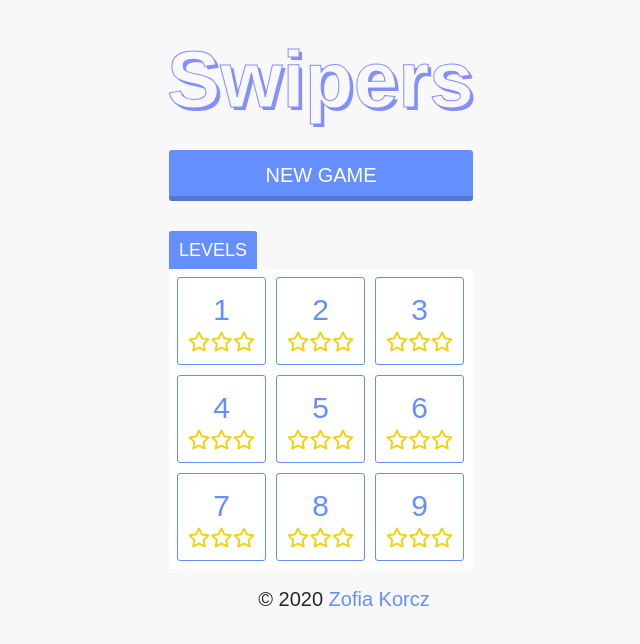
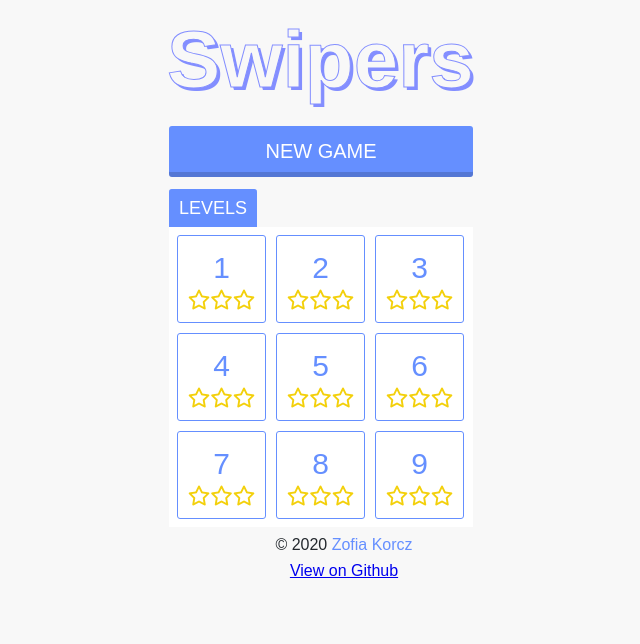
Before and after one commit to Calanthe/swipers, a React (Create React App) app: page / in a window 1280 px wide. Shown: the top 644 px of the page, without its empty margins (296-936 px from the left). Built offline with nearby package versions, Linux system fonts and the light colour scheme.

Commit message:
View on Github btn added

```diff
--- a/public/index.html
+++ b/public/index.html
@@ -57,5 +57,6 @@
   })();
 
 </script>
+<script async defer src="https://buttons.github.io/buttons.js"></script>
   </body>
 </html>
--- a/src/index.scss
+++ b/src/index.scss
@@ -694,7 +694,7 @@ p {
 	}
 
 	.menu-overlay__logo {
-		padding: 0 0 12px 40px;
+		padding: 0 0 6px 40px;
 		margin: 0;
 		text-shadow: 3px 3px $tile-bg-primary;
 		-webkit-text-stroke-color: $tile-bg-primary;
@@ -708,7 +708,7 @@ p {
 	.menu-overlay__button {
 		display: block;
 		width: 228px;
-		margin: 10px 0;
+		margin: 6px 0;
 
 		&:focus {
 			outline: 1px solid $secondary-font-color;
@@ -728,10 +728,12 @@ p {
 
 	.menu-overlay__credits {
 		text-align: center;
-		margin: 20px auto 10px auto;
+		margin: 10px auto;
 	}
 
 	.menu-overlay__credits-link {
+		display: inline-block;
+		padding: 0 0 10px 0;
 		text-decoration: none;
 		color: $secondary-font-color;
 
@@ -748,10 +750,10 @@ p {
 		position: relative;
 		display: grid;
 		grid-template-columns: repeat(3, 64px);
-		grid-template-rows: repeat(3, 60px);
+		grid-template-rows: repeat(3, 56px);
 		grid-auto-flow: row;
 		grid-gap: 10px;
-		margin: 44px 0 0 0;
+		margin: 34px 0 0 0;
 		padding: 8px;
 		max-width: 212px;
 		background-color: $primary-bg-color;
@@ -774,7 +776,7 @@ p {
 		border: 1px solid $secondary-font-color;
 		border-radius: 0.15em;
 		padding: 4px;
-		height: 60px;
+		height: 58px;
 		background-color: $primary-bg-color;
 		cursor: pointer;
 	}
@@ -1010,7 +1012,7 @@ $tile-size: 68px;
 
 		.menu-overlay {
 			width: 378px;
-			padding-top: 20px;
+			padding-top: 0;
 		}
 
 		.menu-overlay__content-wrapper {
@@ -1036,7 +1038,7 @@ $tile-size: 68px;
 			grid-template-columns: repeat(3, 89px);
 			grid-template-rows: repeat(3, 88px);
 			max-width: 288px;
-			margin-top: 68px;
+			margin-top: 50px;
 		}
 
 		.levels__single-level {
@@ -1049,7 +1051,7 @@ $tile-size: 68px;
 		}
 
 		.menu-overlay__credits {
-			font-size: 20px;
+			font-size: 16px;
 		}
 	}
 }
--- a/src/js/components/MenuOverlay.tsx
+++ b/src/js/components/MenuOverlay.tsx
@@ -106,6 +106,16 @@ const MenuOverlay: React.FunctionComponent<Props> = ({
 					>
 						Zofia Korcz
 					</a>
+					<br />
+					<a
+						className="github-button"
+						href="https://github.com/Calanthe/swipers/"
+						data-color-scheme="no-preference: light; light: light; dark: light;"
+						data-size="large"
+						aria-label="View Calanthe/swipers on Github"
+					>
+						View on Github
+					</a>
 				</p>
 			</div>
 		</div>
```
